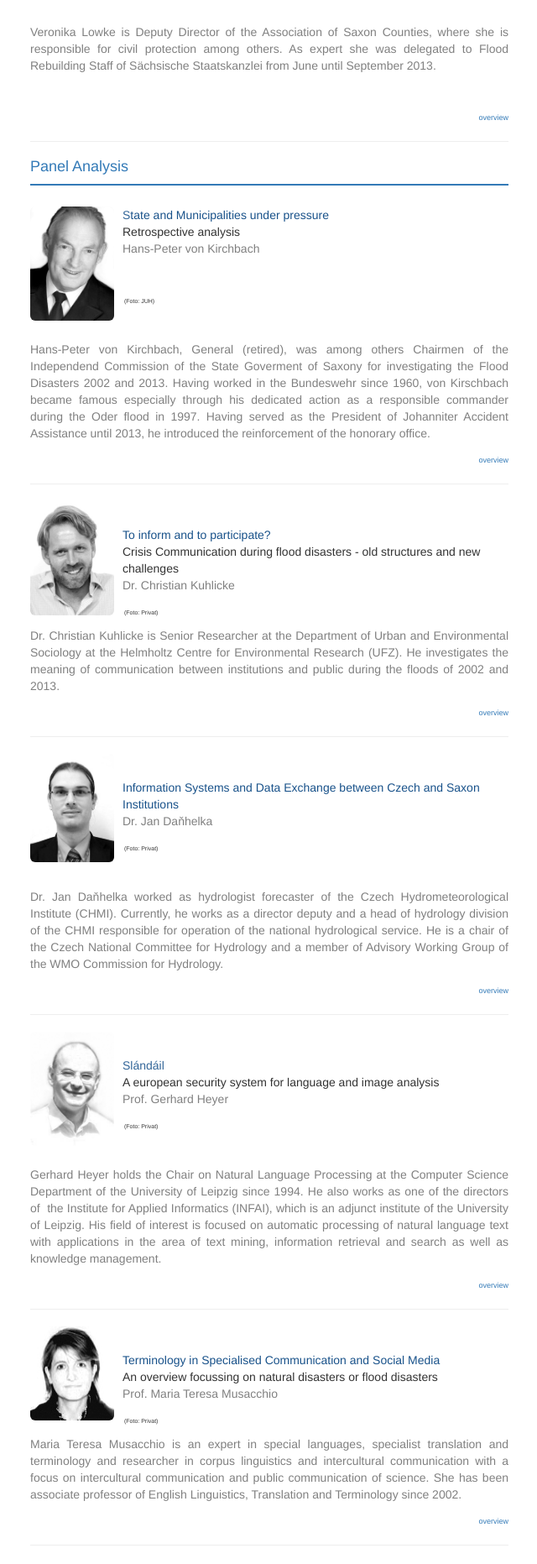
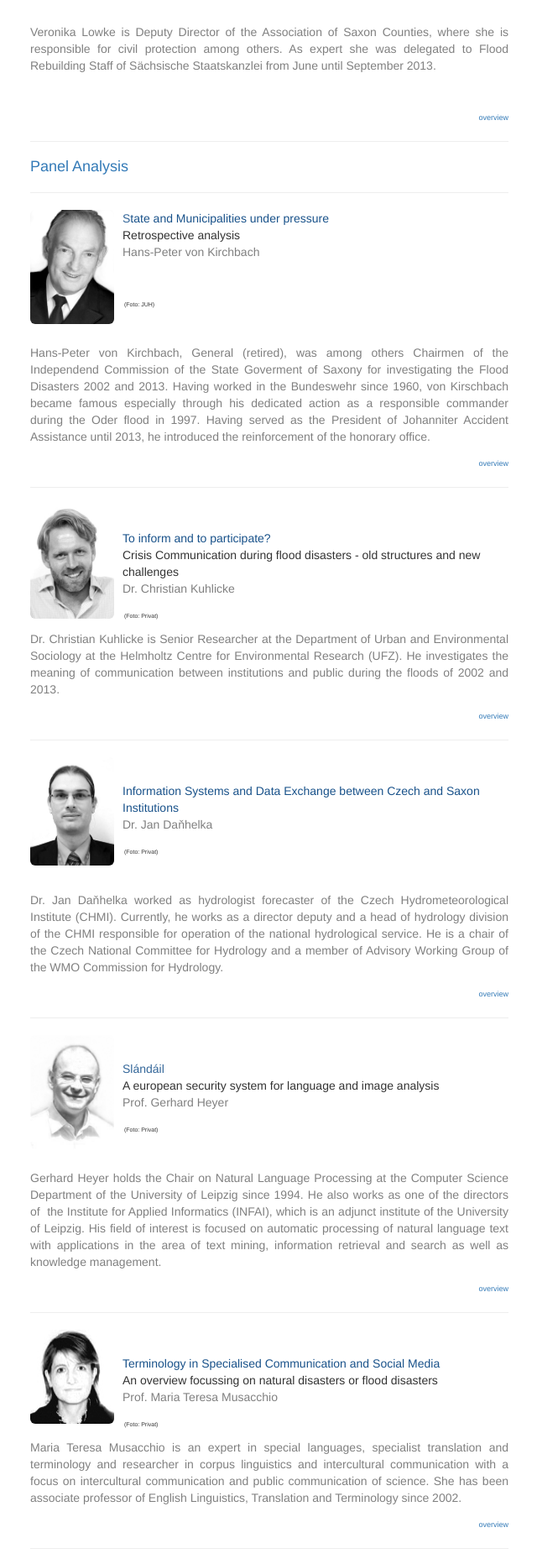
Before and after one commit to susedev/test, a Jekyll site: the page built from titles-and-speakers.html, in a window 1280 px wide. Shown: the part 1739-3602 px from the top of the page at 84% size, without its empty margins (229-869 px from the left). Built offline with Jekyll 4.4.1, drawn with Linux system fonts in a browser that asks for light colours; nearby versions of some CDN libraries.

Commit message:
Edit from JekyllCMS

```diff
--- a/titles-and-speakers.html
+++ b/titles-and-speakers.html
@@ -101,8 +101,7 @@ Spontaneous voluntary support during the flood<br />
 <hr noshade="noshade" size="1" />
 <h3>Panel Analysis</h3>
 
-<div class="box" style="background-color: #337AB7; height:2px; margin-top:3px; margin-bottom:25px;">&nbsp;</div>
-
+<hr noshade="noshade" size="1" />
 <p><span style="color: #336699;"><a id="Kirchbach" name="Kirchbach"></a></span><span style="color: #336699;">S</span><span style="color:#19528A;">tat</span><img alt="Hans-Peter von Kirchbach" class="img-rounded" src="{{ site.base_url }}/media/people/Kirchbach_heller.jpg" style="float: left; margin-right: 10px; margin-bottom: 5px; width: 100px; height: 136px;" title="Hans-Peter von Kirchbach (Foto:JUH)" /><span style="color:#19528A;">e and Municipalities under pressure</span><br />
 Retrospective analysis<br />
 <span style="color: #808080;">Hans-Peter von Kirchbach</span></p>
```
